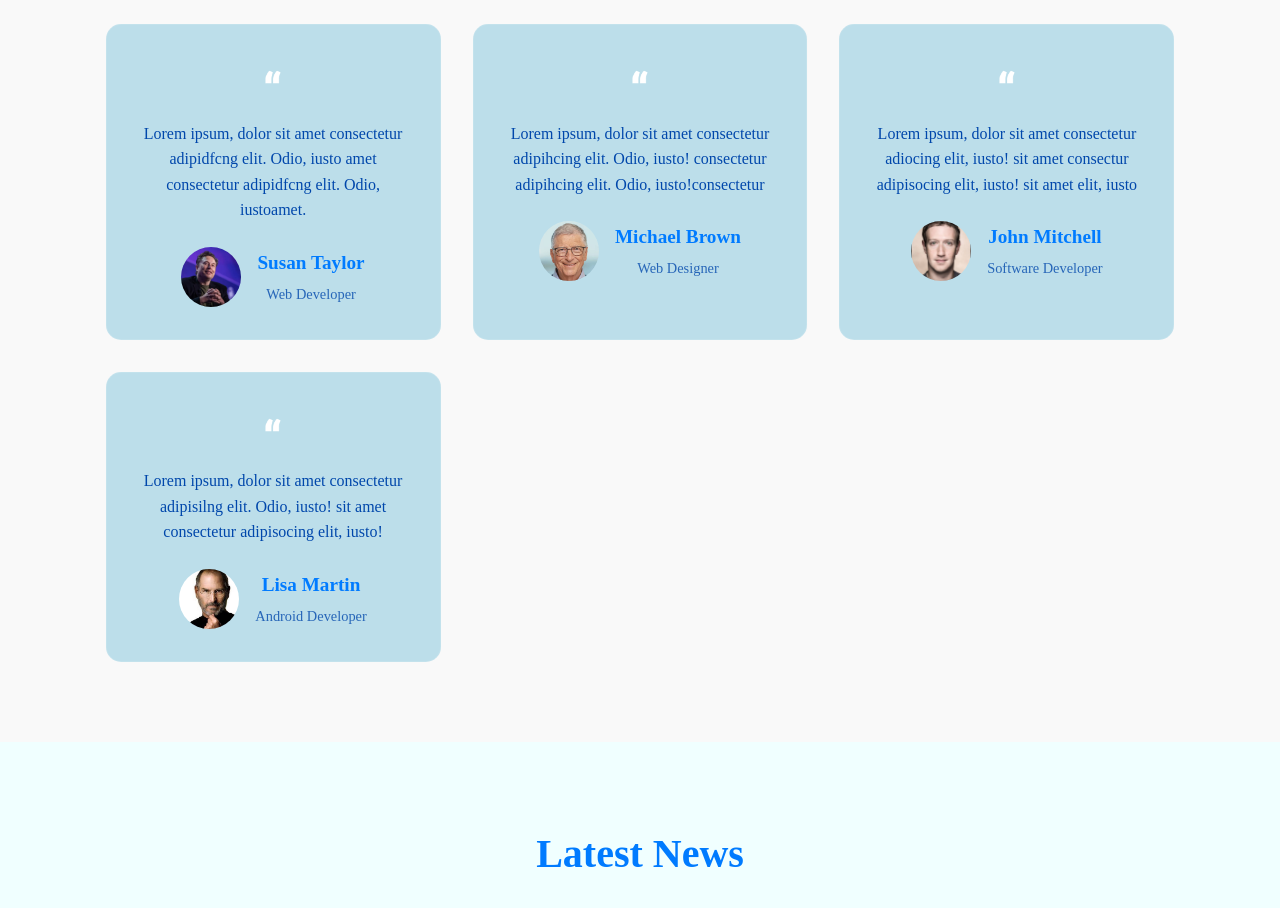
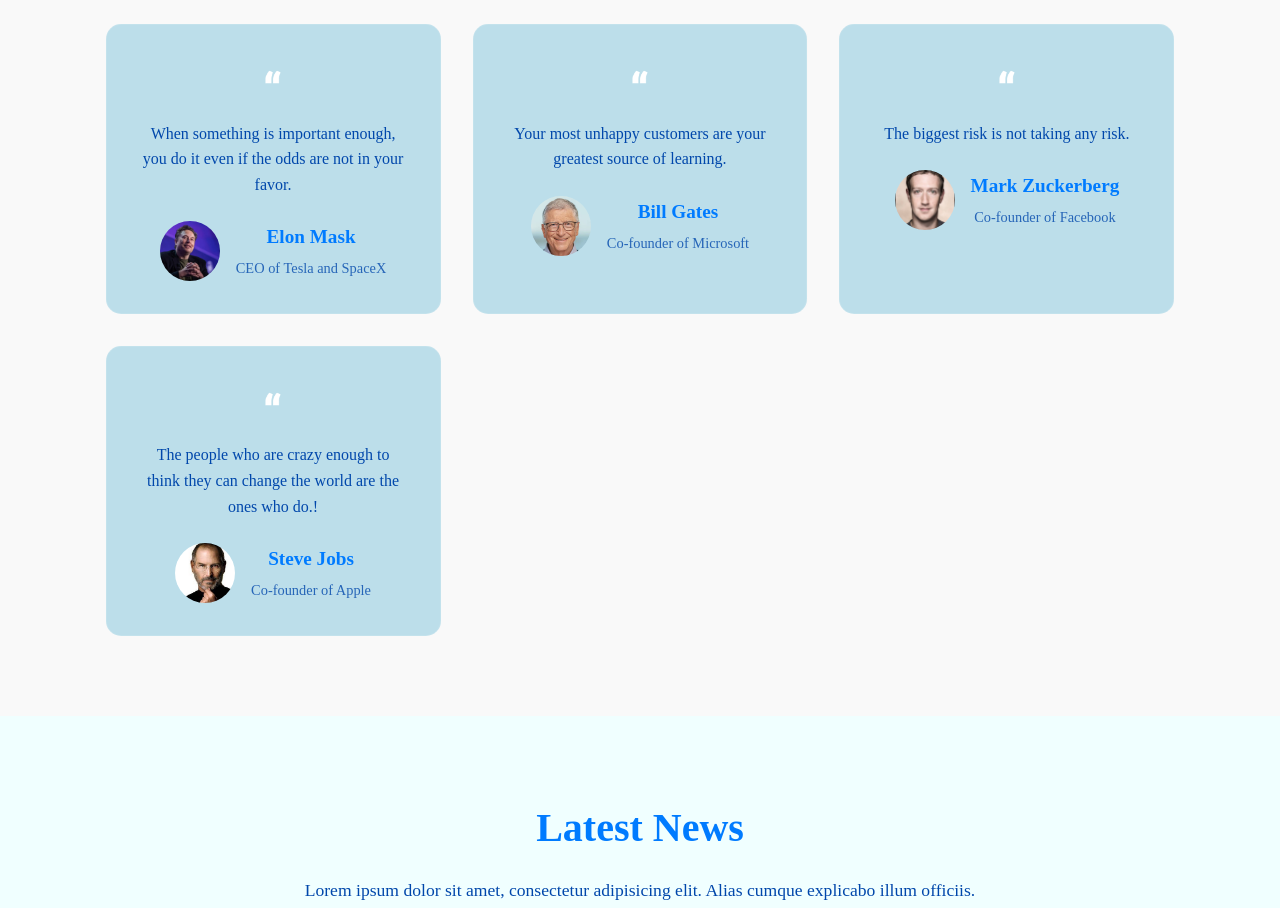
Before and after one commit to ntolqinov692/Web-Project, a React (Create React App) app in the folder e-learning-project/: page / in a window 1280 px wide. Shown: the part 4860-5768 px from the top of the page. Built offline with nearby package versions, Linux system fonts and the light colour scheme; a web font is replaced by a local one.

Commit message:
Updated content of data.js

```diff
--- a/e-learning-project/src/sections/testimonial/data.js
+++ b/e-learning-project/src/sections/testimonial/data.js
@@ -5,26 +5,26 @@ import user4 from '../../images/user4.jpg'
 export const data = [
     {
         imgURL: user1,
-        title: 'Susan Taylor',
-        about: "Web Developer",
-        des: 'Lorem ipsum, dolor sit amet consectetur adipidfcng elit. Odio, iusto amet consectetur adipidfcng elit. Odio, iustoamet.'
+        title: 'Elon Mask',
+        about: "CEO of Tesla and SpaceX",
+        des: 'When something is important enough, you do it even if the odds are not in your favor.'
     },
     {
         imgURL: user2,
-        title: 'Michael Brown',
-        about: "Web Designer",
-        des: 'Lorem ipsum, dolor sit amet consectetur adipihcing elit. Odio, iusto! consectetur adipihcing elit. Odio, iusto!consectetur'
+        title: 'Bill Gates',
+        about: "Co-founder of Microsoft",
+        des: 'Your most unhappy customers are your greatest source of learning.'
     },
     {
         imgURL: user3,
-        title: 'John Mitchell',
-        about: "Software Developer",
-        des: 'Lorem ipsum, dolor sit amet consectetur adiocing elit, iusto! sit amet consectur adipisocing elit, iusto! sit amet elit, iusto'
+        title: 'Mark Zuckerberg',
+        about: "Co-founder of Facebook",
+        des: 'The biggest risk is not taking any risk.'
     },
     {
         imgURL: user4,
-        title: 'Lisa Martin',
-        about: "Android Developer",
-        des: 'Lorem ipsum, dolor sit amet consectetur adipisilng elit. Odio, iusto! sit amet consectetur   adipisocing elit, iusto!'
+        title: 'Steve Jobs',
+        about: "Co-founder of Apple",
+        des: 'The people who are crazy enough to think they can change the world are the ones who do.!'
     }
 ]
```
